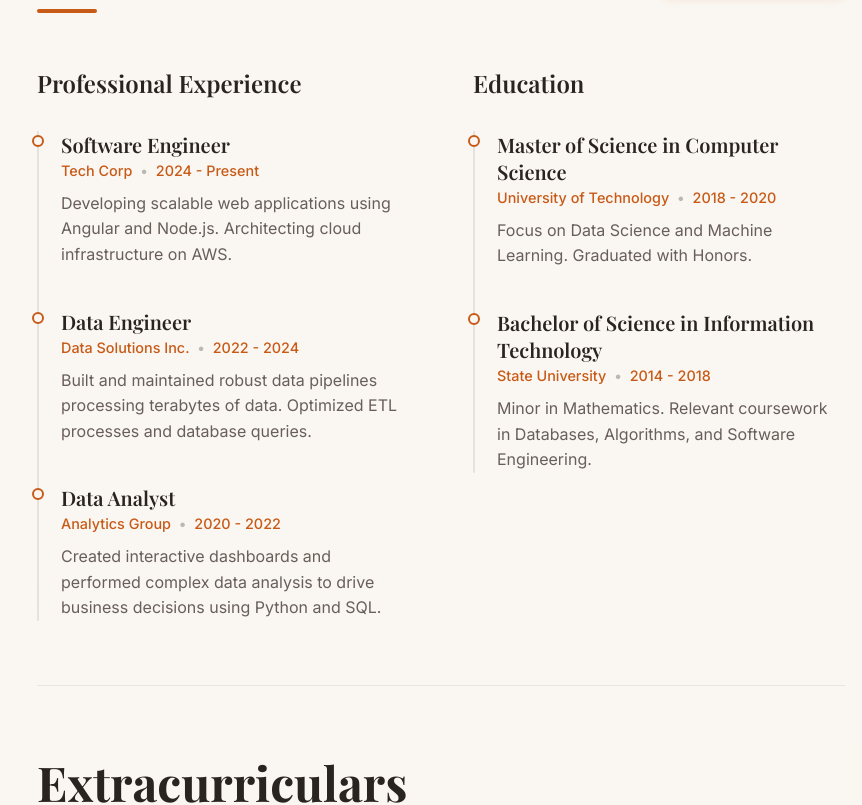
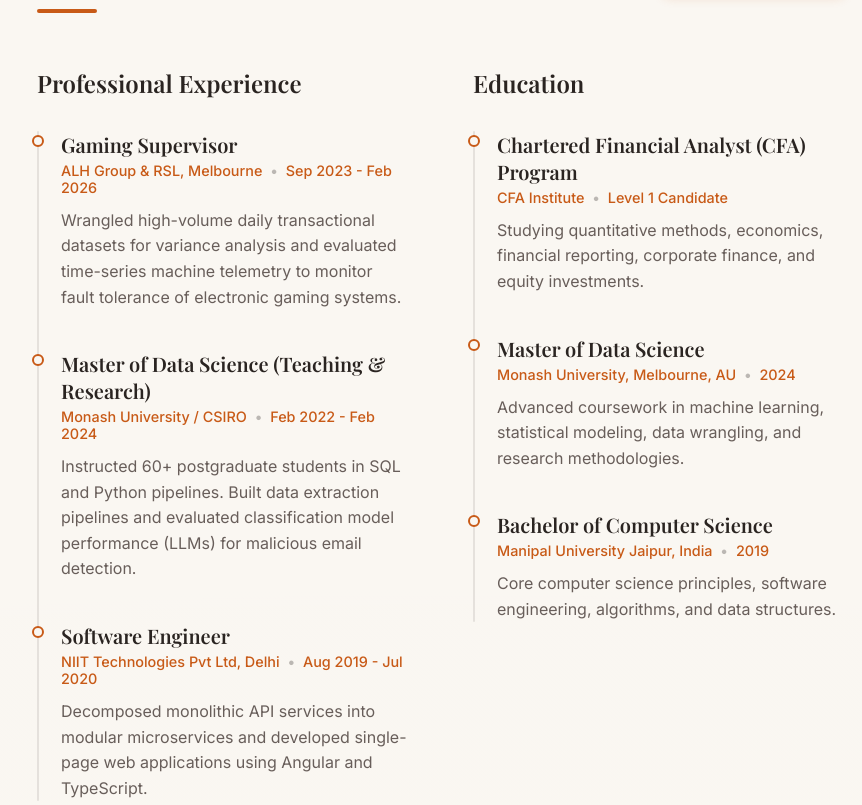
Before and after one commit to aakashs-dev/aakashs-dev.github.io, an Angular app: page /#/ in a window 1280 px wide. Shown: the part 2000-2805 px from the top of the page, without its empty margins (339-1201 px from the left). Built offline with nearby package versions, Linux system fonts and the light colour scheme; a web font is replaced by a local one.

Commit message:
content(resume): add real professional experience and education

```diff
--- a/src/app/components/resume/resume.html
+++ b/src/app/components/resume/resume.html
@@ -15,27 +15,27 @@
         <div class="timeline-item">
           <div class="timeline-dot"></div>
           <div class="timeline-content">
-            <h4 class="job-title">Software Engineer</h4>
-            <div class="company-info">Tech Corp <span>•</span> 2024 - Present</div>
-            <p class="description">Developing scalable web applications using Angular and Node.js. Architecting cloud infrastructure on AWS.</p>
+            <h4 class="job-title">Gaming Supervisor</h4>
+            <div class="company-info">ALH Group & RSL, Melbourne <span>•</span> Sep 2023 - Feb 2026</div>
+            <p class="description">Wrangled high-volume daily transactional datasets for variance analysis and evaluated time-series machine telemetry to monitor fault tolerance of electronic gaming systems.</p>
           </div>
         </div>
 
         <div class="timeline-item">
           <div class="timeline-dot"></div>
           <div class="timeline-content">
-            <h4 class="job-title">Data Engineer</h4>
-            <div class="company-info">Data Solutions Inc. <span>•</span> 2022 - 2024</div>
-            <p class="description">Built and maintained robust data pipelines processing terabytes of data. Optimized ETL processes and database queries.</p>
+            <h4 class="job-title">Master of Data Science (Teaching & Research)</h4>
+            <div class="company-info">Monash University / CSIRO <span>•</span> Feb 2022 - Feb 2024</div>
+            <p class="description">Instructed 60+ postgraduate students in SQL and Python pipelines. Built data extraction pipelines and evaluated classification model performance (LLMs) for malicious email detection.</p>
           </div>
         </div>
 
         <div class="timeline-item">
           <div class="timeline-dot"></div>
           <div class="timeline-content">
-            <h4 class="job-title">Data Analyst</h4>
-            <div class="company-info">Analytics Group <span>•</span> 2020 - 2022</div>
-            <p class="description">Created interactive dashboards and performed complex data analysis to drive business decisions using Python and SQL.</p>
+            <h4 class="job-title">Software Engineer</h4>
+            <div class="company-info">NIIT Technologies Pvt Ltd, Delhi <span>•</span> Aug 2019 - Jul 2020</div>
+            <p class="description">Decomposed monolithic API services into modular microservices and developed single-page web applications using Angular and TypeScript.</p>
           </div>
         </div>
       </div>
@@ -49,18 +49,27 @@
         <div class="timeline-item">
           <div class="timeline-dot"></div>
           <div class="timeline-content">
-            <h4 class="job-title">Master of Science in Computer Science</h4>
-            <div class="company-info">University of Technology <span>•</span> 2018 - 2020</div>
-            <p class="description">Focus on Data Science and Machine Learning. Graduated with Honors.</p>
+            <h4 class="job-title">Chartered Financial Analyst (CFA) Program</h4>
+            <div class="company-info">CFA Institute <span>•</span> Level 1 Candidate</div>
+            <p class="description">Studying quantitative methods, economics, financial reporting, corporate finance, and equity investments.</p>
           </div>
         </div>
 
         <div class="timeline-item">
           <div class="timeline-dot"></div>
           <div class="timeline-content">
-            <h4 class="job-title">Bachelor of Science in Information Technology</h4>
-            <div class="company-info">State University <span>•</span> 2014 - 2018</div>
-            <p class="description">Minor in Mathematics. Relevant coursework in Databases, Algorithms, and Software Engineering.</p>
+            <h4 class="job-title">Master of Data Science</h4>
+            <div class="company-info">Monash University, Melbourne, AU <span>•</span> 2024</div>
+            <p class="description">Advanced coursework in machine learning, statistical modeling, data wrangling, and research methodologies.</p>
+          </div>
+        </div>
+
+        <div class="timeline-item">
+          <div class="timeline-dot"></div>
+          <div class="timeline-content">
+            <h4 class="job-title">Bachelor of Computer Science</h4>
+            <div class="company-info">Manipal University Jaipur, India <span>•</span> 2019</div>
+            <p class="description">Core computer science principles, software engineering, algorithms, and data structures.</p>
           </div>
         </div>
       </div>
```
